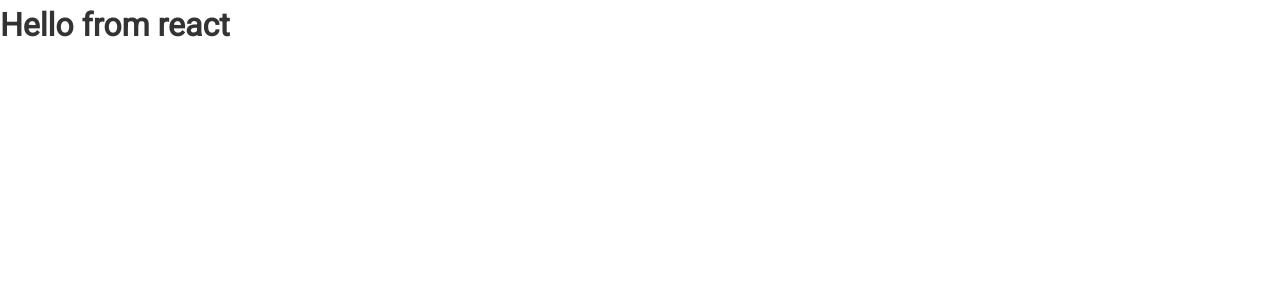
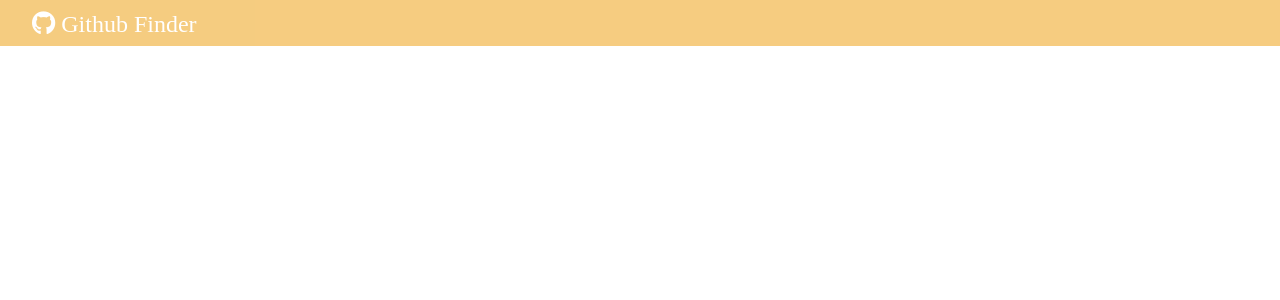
Before and after one commit to dhakalsamundra/Github-Finder, a React (Create React App) app: page / in a window 1280 px wide. Shown: the top 300 px of the page. Built offline with nearby package versions, Linux system fonts and the light colour scheme.

Commit message:
link component to parent

```diff
--- a/src/App.js
+++ b/src/App.js
@@ -1,12 +1,17 @@
 import React from 'react';
+import Navbar from './components/layout/NavBar';
+
+
 import './App.css';
 
-function App() {
+const App = () => {
   return (
-    <div className="App">
-      <h1>Hello from react</h1>
-    </div>
+          <div className='App'>
+            <Navbar />
+
+          </div>
+
   );
-}
+};
 
 export default App;
```
